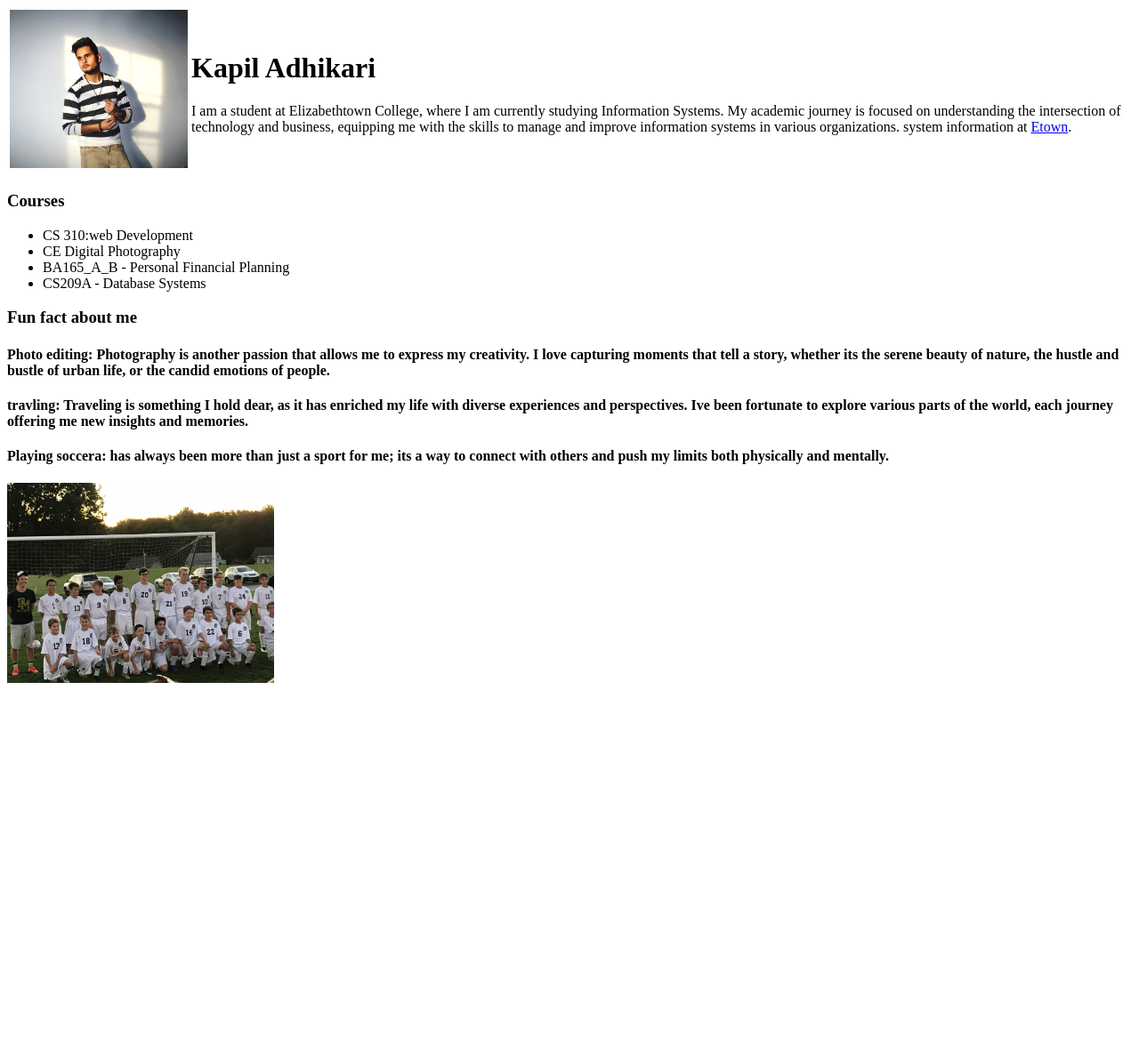
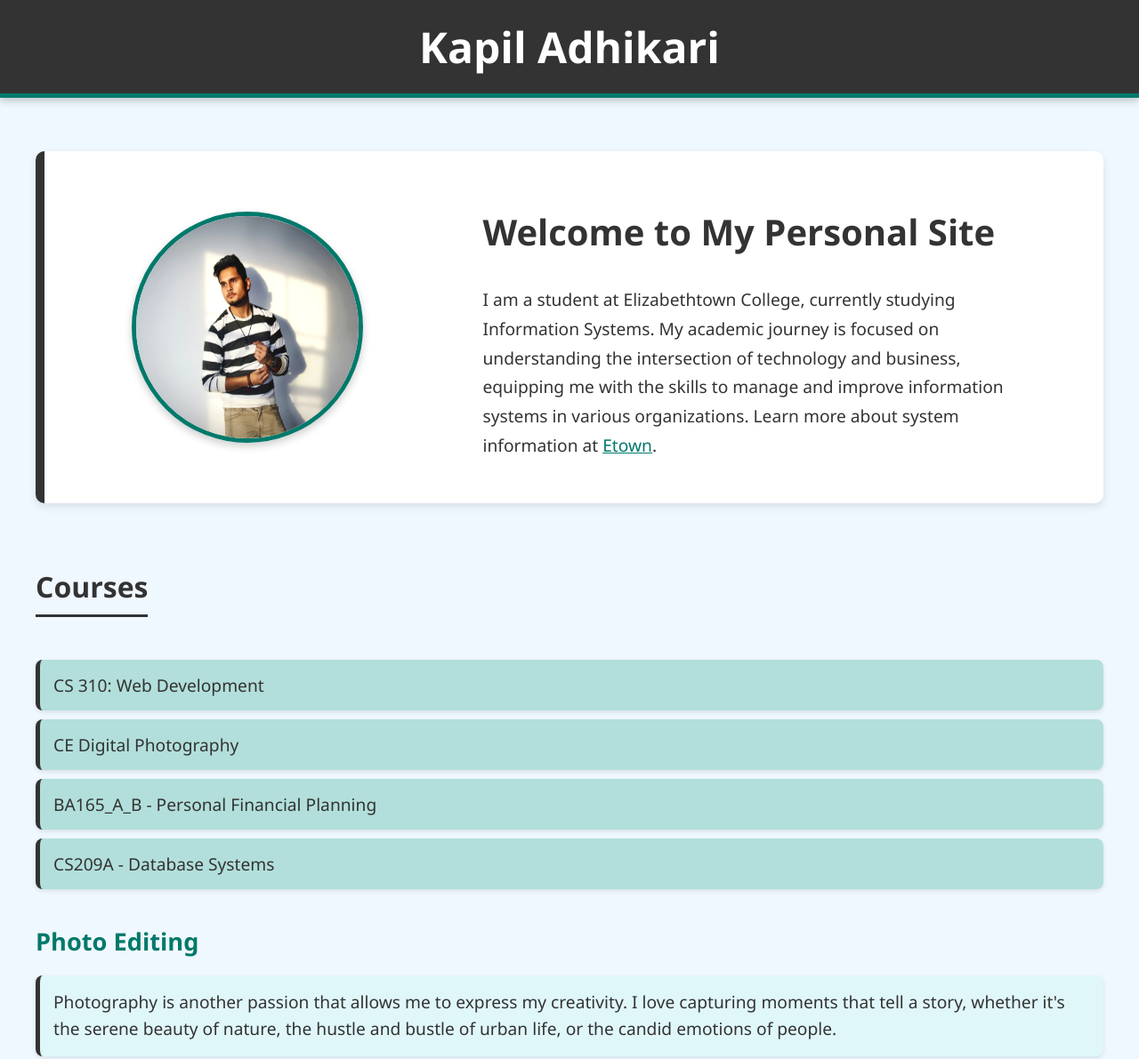
Before and after one commit to 2003kapil/2003kapil.github.io, a plain HTML site: page index.html in a window 1280 px wide. Shown: the top 1191 px of the page at 89% size. Before the commit the page ends 800 px from the top, so only its background shows below. Drawn offline with Linux system fonts and the light colour scheme.

Commit message:
Update index.html

```diff
--- a/index.html
+++ b/index.html
@@ -1,85 +1,194 @@
 <!DOCTYPE html>
-
 <html lang="en">
 
 <head>
+    <meta charset="UTF-8">
+    <meta name="viewport" content="width=device-width, initial-scale=1.0">
+    <title>Kapil Adhikari Personal Site</title>
 
-    <meta charset="UTF-8">
+    <style>
 
-    <meta name="viewport" content="width=device-width, initial-scale=1.0">
+        body {
+            background-color: #f0f8ff;
+            font-family: 'Segoe UI', Tahoma, Geneva, Verdana, sans-serif;
+            color: #333;
+            margin: 0;
+            padding: 0;
+        }
 
-    <title>kapil Adhikari personal Site</title>
+        .container {
+            max-width: 1200px;
+            margin: 0 auto;
+            padding: 20px;
+        }
 
+        header {
+            text-align: center;
+            padding: 20px;
+            background-color: #333;
+            color: white;
+            border-bottom: 5px solid #00796b;
+            box-shadow: 0 4px 8px rgba(0, 0, 0, 0.2);
+        }
+
+        header h1 {
+            margin: 0;
+            font-size: 3em;
+        }
+
+
+        .profile {
+            display: flex;
+            justify-content: space-around;
+            align-items: center;
+            margin: 40px 0;
+            padding: 30px;
+            background-color: #fff;
+            border-radius: 10px;
+            box-shadow: 0px 4px 10px rgba(0, 0, 0, 0.1);
+            border-left: 10px solid #333;
+        }
+
+        .profile img {
+            border-radius: 50%;
+            border: 5px solid #00796b;
+            box-shadow: 0px 4px 10px rgba(0, 0, 0, 0.2);
+            width: 250px;
+            height: 250px;
+        }
+
+        .profile-info {
+            max-width: 600px;
+        }
+
+        .profile-info h2 {
+            color: #333;
+            font-size: 2.5em;
+        }
+
+        .profile-info p {
+            line-height: 1.7;
+            font-size: 1.2em;
+        }
+
+        /* Courses Section */
+        h3 {
+            color: #333;
+            font-size: 2em;
+            border-bottom: 3px solid #333;
+            padding-bottom: 10px;
+            display: inline-block;
+        }
+
+        ul {
+            list-style: none;
+            padding: 0;
+        }
+
+        ul li {
+            background-color: #b2dfdb;
+            padding: 15px;
+            margin: 10px 0;
+            border-radius: 8px;
+            box-shadow: 0px 2px 5px rgba(0, 0, 0, 0.1);
+            font-size: 1.2em;
+            border-left: 5px solid #333;
+        }
+
+        .fun-facts {
+            margin: 40px 0;
+        }
+
+        .fun-facts h4 {
+            color: #00796b;
+            font-size: 1.7em;
+            margin-bottom: 10px;
+        }
+
+        .fun-facts p {
+            font-size: 1.2em;
+            line-height: 1.6;
+            margin-bottom: 20px;
+            background-color: #e0f7fa;
+            padding: 15px;
+            border-radius: 8px;
+            border-left: 5px solid #333;
+            box-shadow: 0px 2px 5px rgba(0, 0, 0, 0.1);
+        }
+
+        footer {
+            text-align: center;
+            margin: 50px 0;
+        }
+
+        footer img {
+            border-radius: 10px;
+            border: 5px solid #00796b;
+            box-shadow: 0px 4px 10px rgba(0, 0, 0, 0.2);
+            width: 400px;
+            height: auto;
+        }
+
+        @media screen and (max-width: 768px) {
+            .profile {
+                flex-direction: column;
+            }
+
+            .profile img {
+                margin-bottom: 20px;
+            }
+
+            .profile-info h2 {
+                font-size: 2em;
+            }
+        }
+    </style>
 </head>
 
 <body>
+    <header>
+        <h1>Kapil Adhikari</h1>
+    </header>
 
-    <table>
-
-        <tr>
-
-            <td>
-
-                <img src="images/kapil photo.jpg" width="200">
-
-            </td>
-
-            <td>
-
-                <h1>Kapil Adhikari </h1>
-
-                <p> I am a student at Elizabethtown College, where I am currently studying Information Systems. My academic journey is focused on understanding
-                     the intersection of technology and business, equipping me with the skills
-                     to manage and improve information systems in various
-                     organizations.  <span>system information </span> at
-                      <a href="https://www.etown.edu/" target="_blank">Etown</a>.</p>
-
-            </td>
-
-        </tr>
-
-    </table>
-
-    <h3>Courses</h3>
-
-    <ul>
-
-        <li>CS 310:web Development </li>
-        <li> CE Digital Photography</li>
-        <li>BA165_A_B - Personal Financial Planning</li>
-        <li>CS209A - Database Systems</li>
-
-    </ul>
+    <div class="container">
+        <section class="profile">
+            <img src="images/kapil photo.jpg" alt="Kapil Adhikari's Photo">
+            <div class="profile-info">
+                <h2>Welcome to My Personal Site</h2>
+                <p>
+                    I am a student at Elizabethtown College, currently studying Information Systems. My academic journey is focused on understanding
+                    the intersection of technology and business, equipping me with the skills to manage and improve information systems in various organizations.
+                    Learn more about <span>system information</span> at <a href="https://www.etown.edu/" target="_blank" style="color: #00796b;">Etown</a>.
+                </p>
+            </div>
+        </section>
 
 
-        </tbody>
+        <h3>Courses</h3>
+        <ul>
+            <li>CS 310: Web Development</li>
+            <li>CE Digital Photography</li>
+            <li>BA165_A_B - Personal Financial Planning</li>
+            <li>CS209A - Database Systems</li>
+        </ul>
 
-    </table>
+        <!-- Fun Facts Section -->
+        <div class="fun-facts">
+            <h4>Photo Editing</h4>
+            <p>Photography is another passion that allows me to express my creativity. I love capturing moments that tell a story, whether it's the serene beauty of nature, the hustle and bustle of urban life, or the candid emotions of people.</p>
 
-    <h3>Fun fact about me </h3>
-<h4> Photo editing: Photography is another passion
-    that allows me to express my creativity.
-    I love capturing moments that tell a story,
-     whether its the serene beauty of nature, the hustle
-     and bustle of urban life, or the candid emotions of people.</h4>
-    <h4>travling: Traveling is something I hold dear,
-        as it has enriched my life with diverse experiences
-         and perspectives. Ive been fortunate to explore various
-         parts of the world, each journey offering me new insights and
-         memories.</h4>
-    <h4>Playing soccera: has always been
-        more than just a sport for me; its
-        a way to connect with others and push my
-        limits both physically and mentally. </h4>
+            <h4>Traveling</h4>
+            <p>Traveling has enriched my life with diverse experiences and perspectives. I've been fortunate to explore various parts of the world, each journey offering me new insights and memories.</p>
 
+            <h4>Playing Soccer</h4>
+            <p>Soccer has always been more than just a sport for me; it's a way to connect with others and push my limits both physically and mentally.</p>
+        </div>
 
-<td>
-
-    <img src="images/IMG_1109.JPG" width="300">
-
-</td>
-
-
+        <!-- Footer Section with Image -->
+        <footer>
+            <img src="images/IMG_1109.JPG" alt="An example of my work">
+        </footer>
+    </div>
 </body>
 
 </html>
```
